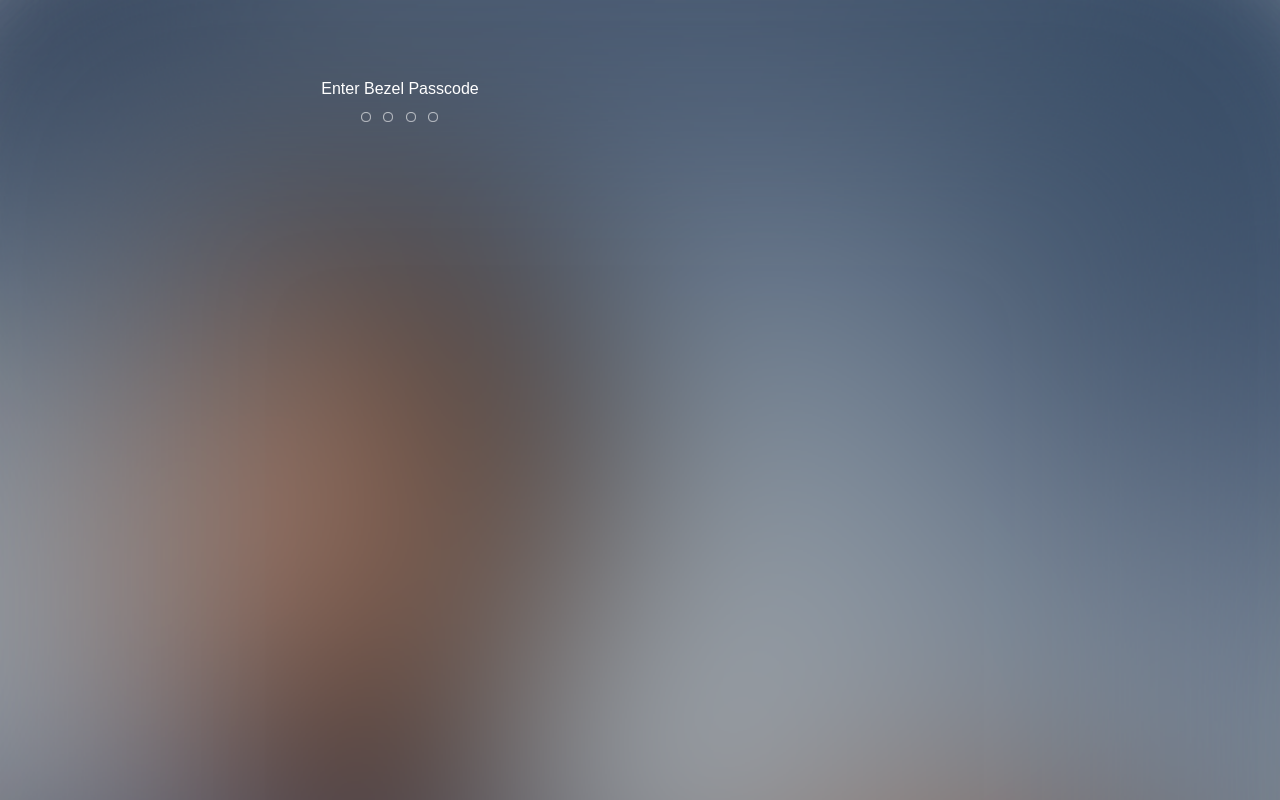
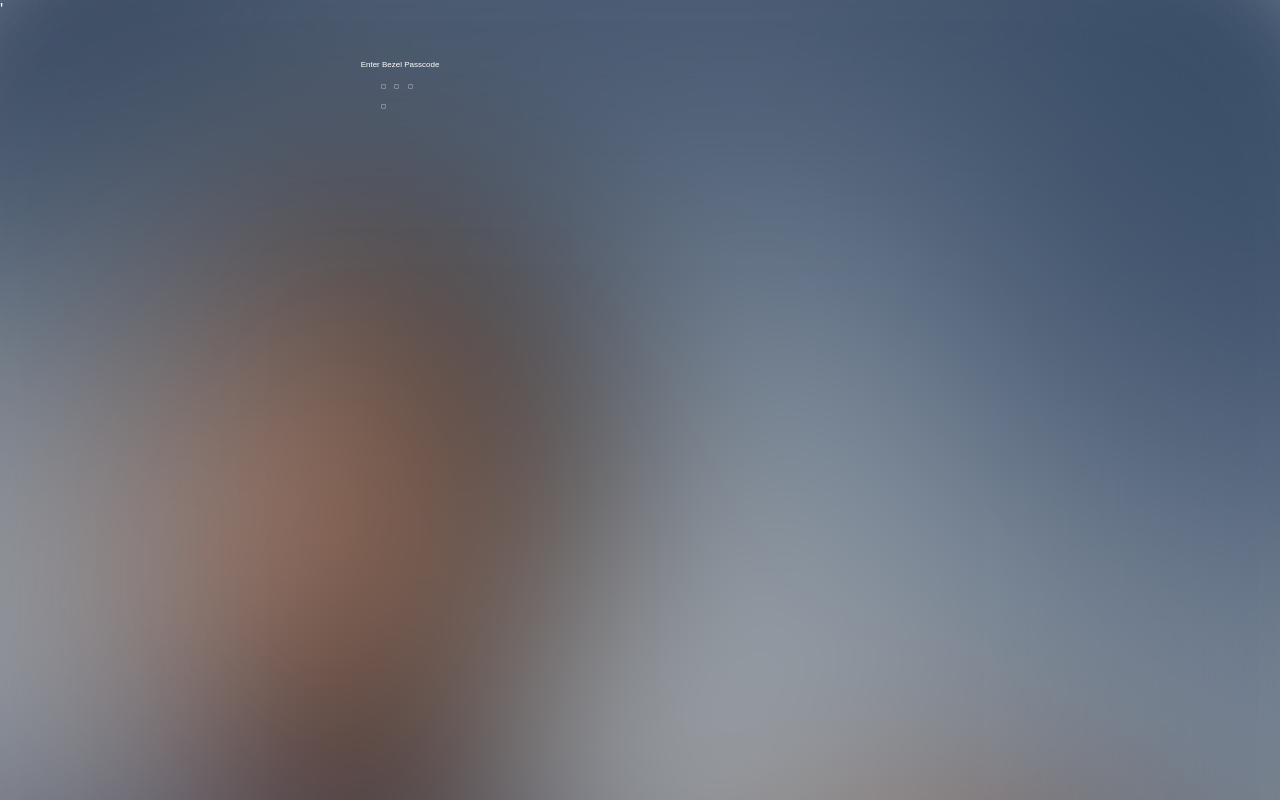
Before and after one commit to leolanzinger/bezel_lock, a plain HTML site: page index.html in a window 1280 px wide. Drawn offline with Linux system fonts and the light colour scheme.

Commit message:
add div around html, changed meta tag  and add scalesPageToFit:true,

```diff
--- a/index.html
+++ b/index.html
@@ -1,9 +1,9 @@
 <!DOCTYPE html>
+<div style="font-size: 25pt; zoom: 50%; " >'
 <html lang="en">
     <head>
         <meta charset="utf-8">
-        <meta name="viewport" content="width=device-width,user-scalable=no,initial-scale=1.0,maximum-scale=1.0" />
-
+        <meta name = "viewport" content = "user-scalable = no">
         <meta name="description" content="Bezel Lockscreen - HCID M1 - University Paris Sud"/>
         <meta name="author" content="Aleksandra Jushkova, Leonardo Lanzinger"/>
         <meta name="keyword" content="Bezel, lockscreen, Hcid, paris"/>
@@ -57,3 +57,4 @@
     <script src="js/bezel.js"></script>
     </body>
 </html>
+</div>
--- a/js/bezel.js
+++ b/js/bezel.js
@@ -25,7 +25,7 @@ var screenRatio;
 var realWidth;
 var realHeight;
 
-
+scalesPageToFit:true,
 
 
 
```
